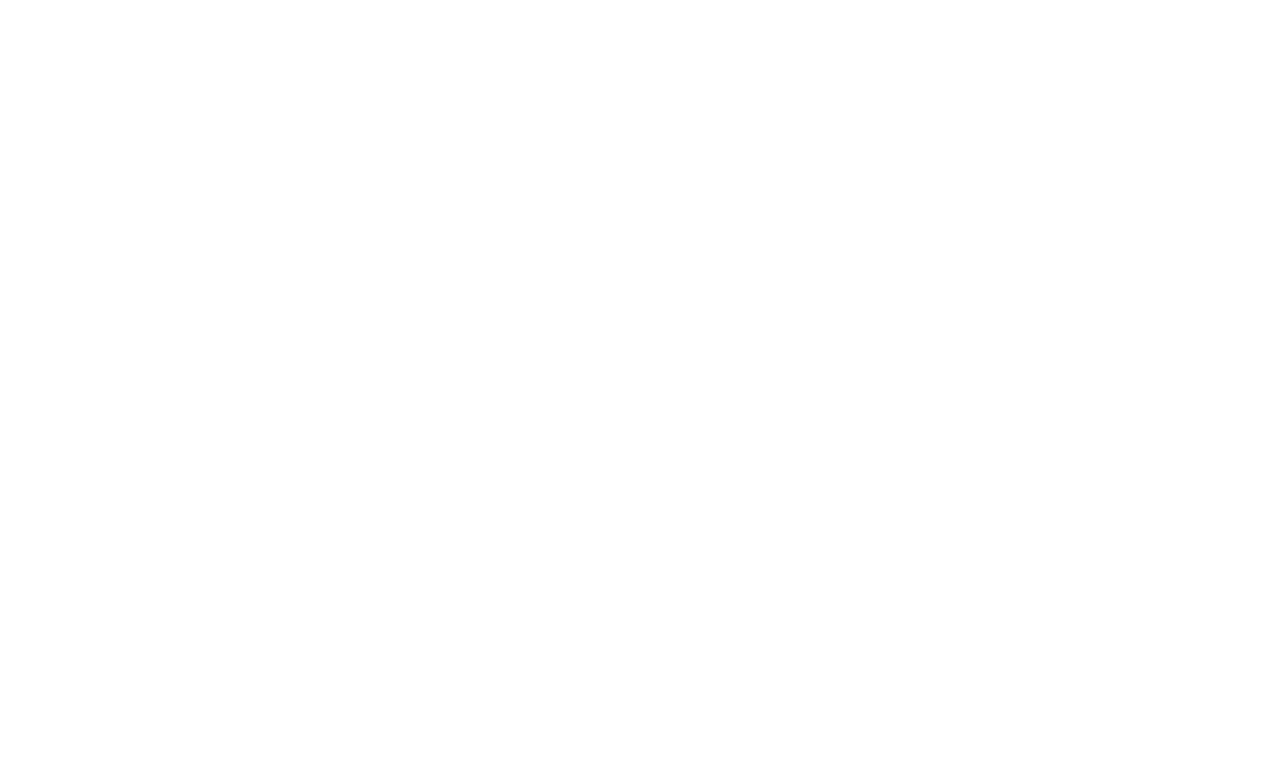
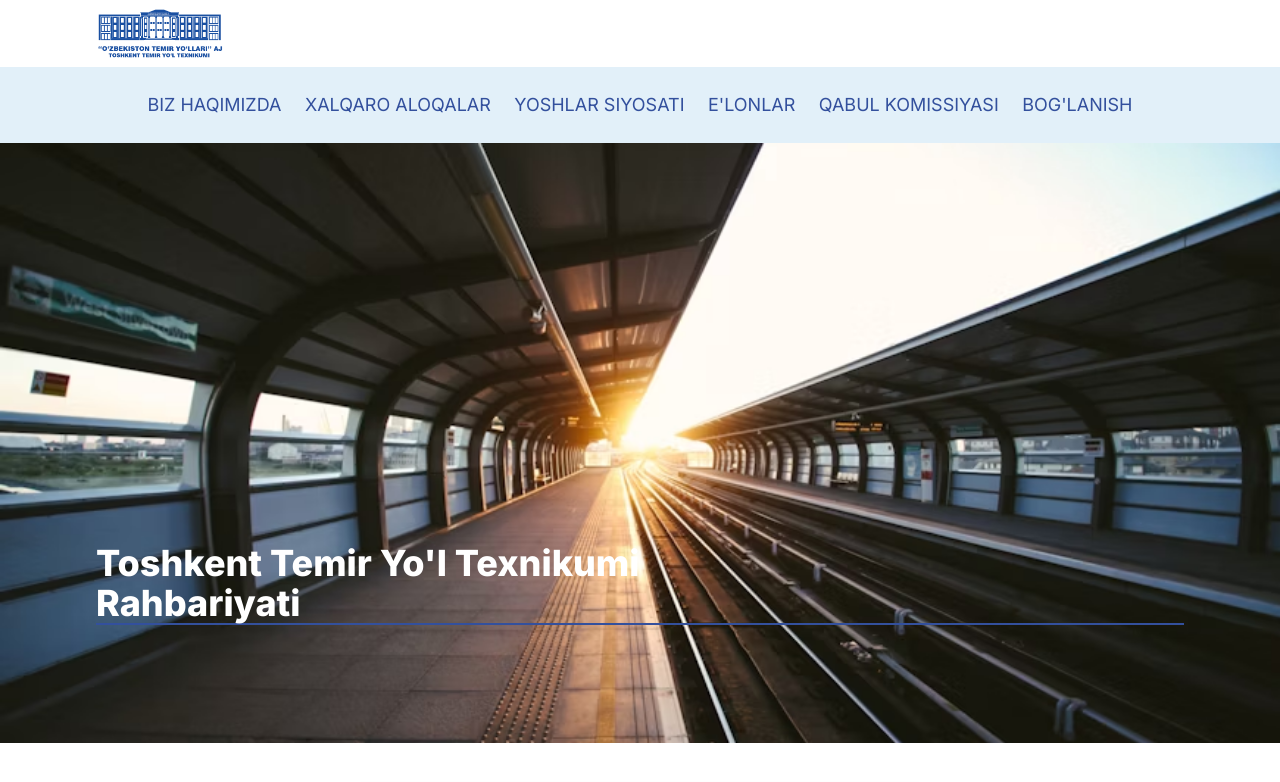
Before and after one commit to s1rojoff/texnikum, a Vue app: page /about/management in a window 1280 px wide. Before the commit this address had no page. Shown: the top 782 px of the page. Built offline with nearby package versions, Linux system fonts and the light colour scheme; some icons are missing.

Commit message:
some changes

```diff
--- a/src/components/BaseHeader/index.vue
+++ b/src/components/BaseHeader/index.vue
@@ -5,14 +5,13 @@
 import { routers } from '@/router/router'
 import { useHeaderStore } from '@/stores'
 const { topIconName } = useBaseHeader()
-const store:any = useHeaderStore()
+const store: any = useHeaderStore()
 const { toggleNavbar, navLinks, toggleSubNav } = store
 storeToRefs(store)
 </script>
 <template>
   <div class="sticky">
-
-  <!-- Logo and  icons for social media -->
+    <!-- Logo and  icons for social media -->
     <div class="bg-white hidden md:block">
       <div
         class="lg:px-24 md:px-7 lg:py-2 mx-auto container md:flex md:items-center md:justify-between"
@@ -48,20 +47,22 @@
           @mouseenter="toggleSubNav(index)"
           @mouseleave="toggleSubNav(index)"
         >
-          <router-link :to="link.route">
             {{ link.name }}
-          </router-link>
 
-          <div v-if="navLinks[index].visible" class="h-auto py-2 w-32 absolute px-2 text-center rounded-lg bg-main">
-            <a  href="#management-about" class="text-white text-[11px] leading-3 cursor-pointer pt-2">Rahbariyat</a>
-            <p class="text-white text-[10px] cursor-pointer pt-2">Tashkiliy tuzilma</p>
-            <p class="text-white text-[10px] cursor-pointer pt-2">Kasaba uyushmasi</p>
+          <div
+            v-if="navLinks[index].visible"
+            class="h-auto py-2 w-40 absolute px-2 text-center rounded-lg bg-main"
+          >
+            <router-link to="about/management">
+              <p class="text-white text-xs leading-3 cursor-pointer pt-2">Rahbariyat</p>
+            </router-link>
+            <p class="text-white text-xs cursor-pointer pt-2">Tashkiliy tuzilma</p>
+            <p class="text-white text-xs cursor-pointer pt-2">Kasaba uyushmasi</p>
           </div>
         </div>
         <BaseIcon class="lg:w-7 lg:h-7 md:w-5 md:-5" name="search" />
       </div>
     </div>
-
     <!-- iPad view navbars -->
     <div
       class="bg-main py-9 px-14 rounded-br-3xl absolute block lg:hidden"
--- a/src/router/router.ts
+++ b/src/router/router.ts
@@ -2,11 +2,27 @@
   {
     path: '/',
     name: 'Home',
-      component: ()=>import('@/views/home/index.vue')
+    component: () => import('@/views/home/index.vue')
   },
   {
     path: '/about',
     name: 'Biz haqimizda',
-      component: ()=>import('@/views/about/index.vue')
+    component: () => import('@/views/about/index.vue'),
+    children: [
+      {
+        path: '/',
+        name: 'About us',
+        meta: { parentName: 'Biz haqimizda' },
+        component: () => import('@/views/about/story.vue')
+      },
+      {
+        path: 'management',
+        name: 'Rahbariyat',
+        meta: {
+          name: 'Rahbariyat'
+        },
+        component: () => import('@/views/about/management.vue')
       }
     ]
+  }
+]
--- a/src/views/about/index.vue
+++ b/src/views/about/index.vue
@@ -4,6 +4,7 @@
 import BaseFooter from '@/components/BaseFooter/index.vue'
 import Management from '@/views/about/management.vue'
 import Department from '@/views/about/departments.vue'
+import Story from '@/views/about/story.vue'
 import BasePopup from '@/components/BasePopup/index.vue'
 import { useAboutStore } from '@/stores'
 import { useAboutPage } from '@/views/about/composable'
@@ -18,7 +19,7 @@
   </div>
 
   <!-- Popup  -->
-  <BasePopup
+  <!-- <BasePopup
     :modal="store.$state.openModal"
     :popupData="{
       name: managements[store.cardId].name,
@@ -26,45 +27,18 @@
       experience: managements[store.cardId].experience
     }"
     @closePopup="store.togglePopup"
-  />
-
-  <div class="bg-[url('/images/header.jpg')] bg-no-repeat w-full bg-center bg-cover h-[75vh]">
-    <div class="text-center top-1/2">
-      <p class="text-4xl font-extrabold text-white">"O'zbekiston Temir Yo'llari" AJ</p>
+  /> -->
+  <div
+    class="bg-[url('/about/header-about.avif')] lg:px-24 bg-no-repeat w-full bg-center bg-cover h-[75vh]"
+  >
+    <div class="text-start top-2/3 border-b-2 border-main">
+      <!-- <p class="text-4xl font-extrabold text-white">"O'zbekiston Temir Yo'llari" AJ</p> -->
       <p class="text-4xl font-extrabold text-white">Toshkent Temir Yo'l Texnikumi</p>
+      <p class="text-4xl font-extrabold text-white">Rahbariyati</p>
     </div>
   </div>
-  <div class="mx-auto container lg:px-24">
-    <div class="flex justify-between items-start gap-24 pt-20">
-      <div class="w-1/2">
-        <video class="rounded-lg" controls>
-          <source src="/videos/header2.mp4" type="video/mp4" />
-        </video>
-      </div>
-      <div class="w-1/2">
-        <span class="text-2xl text-main pb-1 font-semibold border-b-2 border-main"
-          >Biz haqimizda</span
-        >
-        <p class="lg:text-base mt-2">
-          O’rta maxsus, kasb-hunar ta’limi Davlat ta’lim standartlari asosida o’quv, o’quv-uslubiy
-          va o’quv-amaliy ishlarni tashkil etish, yosh pedagog kadrlarga o’quv-metodik yordam
-          ko’rsatish, katta tajribaga ega bo’lgan pedagoglarning ish tajribalarini umumlashtirish va
-          ommalashtirish, fan yo’nalishi bo’yicha mos bo’lgan oliy ta’lim muassasalari kafedralari
-          va ishlab chikarish korxonalari bilan sifatli kadrlarni tayyorlash sohasida hamkorlik
-          o’rnatish maqsadida kolejj direktori va o’quv ishlari buyicha direktor o’rinbosariga
-        </p>
-      </div>
-    </div>
-
-    <!-- Management section -->
-    <div>
-      <management />
-    </div>
-    <!-- Departments section -->
-    <div>
-      <department />
-    </div>
-  </div>
+  <router-view>
+  </router-view>
   <div>
     <BaseFooter />
   </div>
--- a/src/views/about/management.vue
+++ b/src/views/about/management.vue
@@ -9,17 +9,24 @@
 </script>
 
 <template>
-  <section id="management-about">
-    <div>
-      <div class="flex justify-center pt-32 lg:pb-10">
+  <!-- <div
+    class="bg-[url('/about/header-about.avif')] lg:px-24 bg-no-repeat w-full bg-center bg-cover h-[75vh]"
+  >
+    <div class="text-start top-2/3 border-b-2 border-main">
+      <p class="text-4xl font-extrabold text-white">"O'zbekiston Temir Yo'llari" AJ</p>
+      <p class="text-4xl font-extrabold text-white">Toshkent Temir Yo'l Texnikumi</p>
+    </div>
+  </div> -->
+  <!-- <div>
+    <div class="flex justify-center pt-16 lg:pb-10">
       <span
         class="lg:text-3xl text-second text-2xl lg:font-extrabold border-main text-center md:border-b-4 border-b-4"
       >
         Rahbariyat
       </span>
     </div>
-    </div>
-    <div>
+  </div> -->
+  <div class="mt-10">
     <div class="flex justify-center">
       <BaseCard
         :id="`${managements[0].id}`"
@@ -52,5 +59,4 @@
       />
     </div>
   </div>
-  </section>
 </template>
--- /dev/null
+++ b/src/views/about/story.vue
@@ -0,0 +1,25 @@
+<script setup lang="ts"></script>
+<template>
+  <div class="mx-auto container lg:px-24">
+    <div class="flex justify-between items-start gap-24 pt-20">
+      <div class="w-1/2">
+        <video class="rounded-lg" controls>
+          <source src="/videos/header2.mp4" type="video/mp4" />
+        </video>
+      </div>
+      <div class="w-1/2">
+        <span class="text-2xl text-main pb-1 font-semibold border-b-2 border-main"
+          >Biz haqimizda</span
+        >
+        <p class="lg:text-base mt-2">
+          O’rta maxsus, kasb-hunar ta’limi Davlat ta’lim standartlari asosida o’quv, o’quv-uslubiy
+          va o’quv-amaliy ishlarni tashkil etish, yosh pedagog kadrlarga o’quv-metodik yordam
+          ko’rsatish, katta tajribaga ega bo’lgan pedagoglarning ish tajribalarini umumlashtirish va
+          ommalashtirish, fan yo’nalishi bo’yicha mos bo’lgan oliy ta’lim muassasalari kafedralari
+          va ishlab chikarish korxonalari bilan sifatli kadrlarni tayyorlash sohasida hamkorlik
+          o’rnatish maqsadida kolejj direktori va o’quv ishlari buyicha direktor o’rinbosariga
+        </p>
+      </div>
+    </div>
+  </div>
+</template>
```
Also changed, not shown: public/about/header-about.avif (added), src/components/BasePopup/Readme.md (added). Lines whose indentation alone changed are shown as unchanged.
